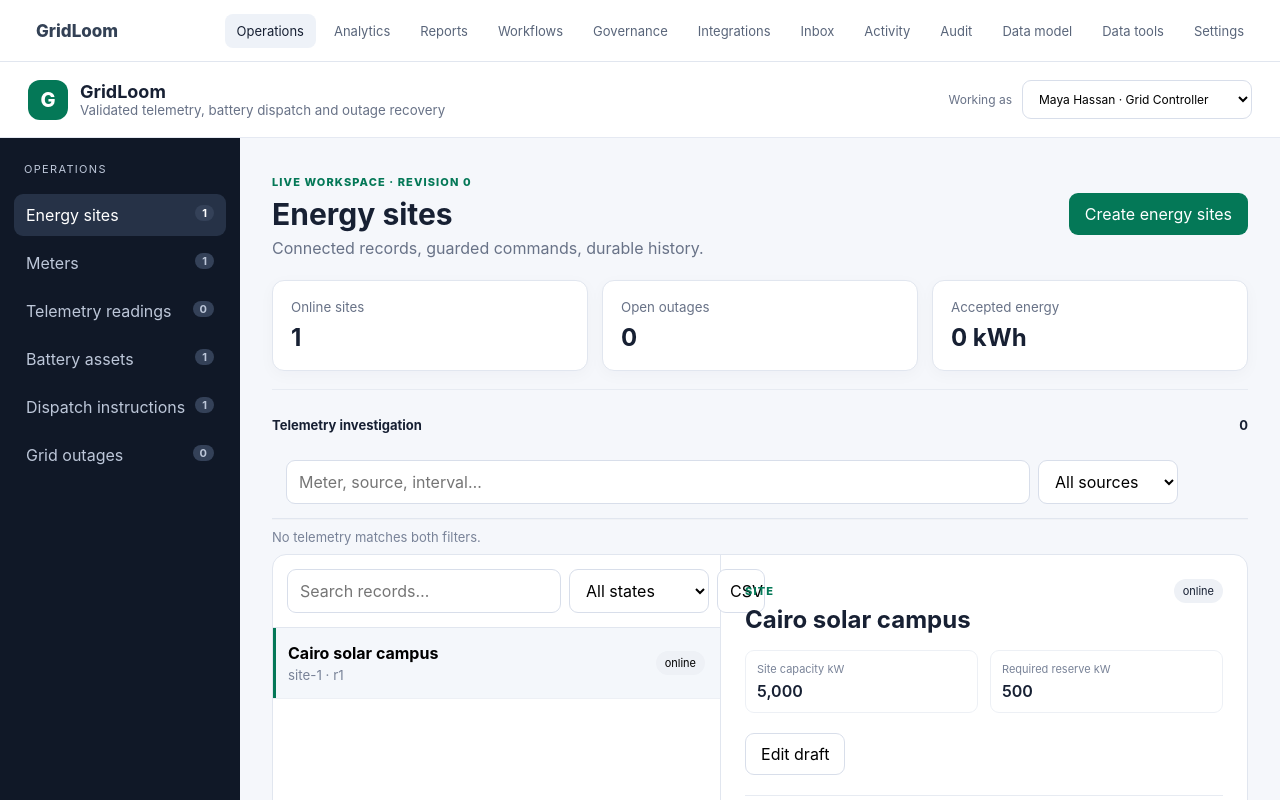
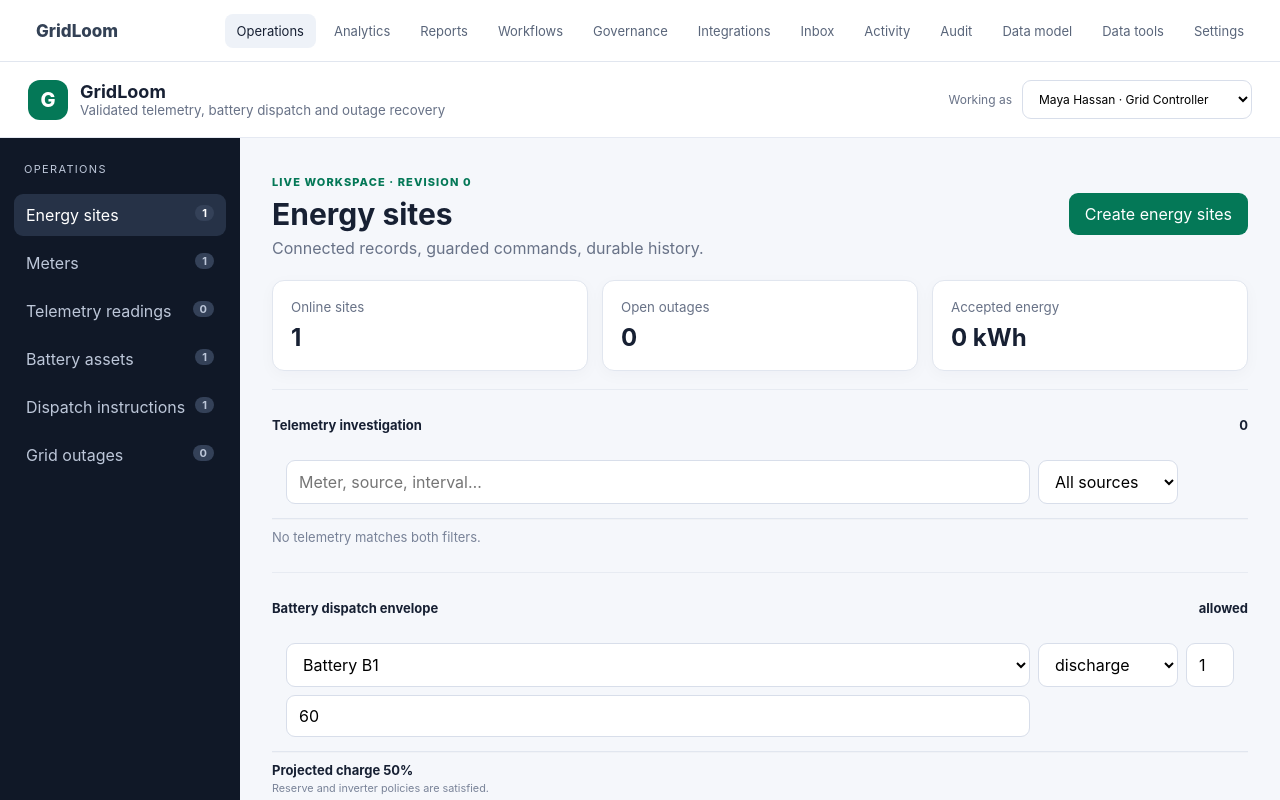
Before and after one commit to Akrambadr99/CobaltRoom, a React (Vite) app: page /operations in a window 1280 px wide. Shown: the top 800 px of the page. Built offline with nearby package versions, Linux system fonts and the light colour scheme.

Commit message:
Add battery dispatch envelope workflow

```diff
--- /dev/null
+++ b/src/features/workspace/DomainDepthPanel.tsx
@@ -0,0 +1,4 @@
+/* eslint-disable react-refresh/only-export-components */
+import{useState}from'react';import type{Entity,Snapshot}from'../../workspace/types';
+export function dispatchEnvelope(battery:Entity|undefined,site:Entity|undefined,power:number,duration:number,mode:string){if(battery?.kind!=='battery'||site?.kind!=='site')return{allowed:false,nextSoc:0,reasons:['Choose an available battery.']};const energy=power*duration/60,delta=energy/Math.max(1,Number(battery.fields['capacity']??0))*100,nextSoc=Number(battery.fields['soc']??0)+(mode==='charge'?delta:-delta),reasons=[...(site.status==='online'?[]:['Site is not online.']),...(battery.status==='standby'?[]:['Battery is not on standby.']),...(power<=Number(battery.fields['limit']??0)?[]:['Power exceeds inverter limit.']),...(nextSoc>=15&&nextSoc<=95?[]:['Dispatch breaches reserve bounds.'])];return{allowed:reasons.length===0,nextSoc:Math.round(nextSoc),reasons};}
+export function DomainDepthPanel({snapshot}:{snapshot:Snapshot}){const batteries=snapshot.entities.filter((item)=>item.kind==='battery'),[batteryId,setBatteryId]=useState(batteries[0]?.id??''),[power,setPower]=useState(100),[duration,setDuration]=useState(60),[mode,setMode]=useState('discharge'),battery=batteries.find((item)=>item.id===batteryId),site=snapshot.entities.find((item)=>item.id===battery?.fields['site']),result=dispatchEnvelope(battery,site,power,duration,mode);return <section className="sub" aria-label="Battery dispatch envelope"><h3>Battery dispatch envelope <span>{result.allowed?'allowed':'blocked'}</span></h3><div className="filters"><select aria-label="Dispatch battery" value={batteryId} onChange={(event)=>{setBatteryId(event.target.value);}}>{batteries.map((item)=><option key={item.id} value={item.id}>{item.title}</option>)}</select><select aria-label="Dispatch mode" value={mode} onChange={(event)=>{setMode(event.target.value);}}><option>discharge</option><option>charge</option></select><input aria-label="Dispatch power" type="number" value={power} onChange={(event)=>{setPower(event.target.valueAsNumber);}}/><input aria-label="Dispatch duration" type="number" value={duration} onChange={(event)=>{setDuration(event.target.valueAsNumber);}}/></div><p><b>Projected charge {result.nextSoc}%</b><small>{result.allowed?'Reserve and inverter policies are satisfied.':result.reasons.join(' ')}</small></p></section>;}
--- a/src/features/workspace/WorkspacePage.tsx
+++ b/src/features/workspace/WorkspacePage.tsx
@@ -6,6 +6,7 @@ import { useAppServices } from '../../application/useAppServices';
 import { csv, linkedRecords, queryEntities } from '../../workspace/selectors';
 import type { Entity, Field, Snapshot, Value } from '../../workspace/types';
 import { DomainWorkflowPanel } from './DomainWorkflowPanel';
+import { DomainDepthPanel } from './DomainDepthPanel';
 const initialValues = (fields: Field[]) => Object.fromEntries(fields.map(field => [field.key, field.initial ?? (field.type === 'number' ? 0 : '')]));
 const download = (name: string, body: string, type: string) => { const anchor = document.createElement('a'); anchor.href = URL.createObjectURL(new Blob([body], { type })); anchor.download = name; anchor.click(); URL.revokeObjectURL(anchor.href); };
 export function WorkspacePage() {
@@ -88,7 +89,7 @@ export function WorkspacePage() {
     <header><div className="brand"><span>{product.name.slice(0, 1)}</span><div><strong>{product.name}</strong><small>{product.description}</small></div></div><label className="actor">Working as<select aria-label="Current actor" value={actorId} onChange={event => setActorId(event.target.value)}>{product.actors.map(actor => <option key={actor.id} value={actor.id}>{actor.name} · {actor.role}</option>)}</select></label></header>
     <div className="layout"><aside><p>Operations</p>{product.kinds.map(item => <button key={item.key} className={kind === item.key ? 'active' : ''} onClick={() => { setKind(item.key); setStatus(''); }}><span>{item.label}</span><b>{snapshot.entities.filter(entity => entity.kind === item.key).length}</b></button>)}<div className="aside-actions"><button onClick={() => download(product.name + '-backup.json', JSON.stringify(snapshot, null, 2), 'application/json')}>Export backup</button><button onClick={() => importRef.current?.click()}>Restore backup</button><input ref={importRef} hidden type="file" accept="application/json" onChange={event => void importBackup(event)}/></div></aside>
       <main><section className="hero"><div><small>LIVE WORKSPACE · REVISION {snapshot.revision}</small><h1>{definition?.label}</h1><p>Connected records, guarded commands, durable history.</p></div><button className="primary" onClick={openCreate}>Create {definition?.label.toLowerCase()}</button></section>
-        <section className="metrics">{product.metrics(snapshot.entities).map(metric => <article key={metric.label}><small>{metric.label}</small><strong>{metric.value}</strong></article>)}</section><DomainWorkflowPanel snapshot={snapshot}/>
+        <section className="metrics">{product.metrics(snapshot.entities).map(metric => <article key={metric.label}><small>{metric.label}</small><strong>{metric.value}</strong></article>)}</section><DomainWorkflowPanel snapshot={snapshot}/><DomainDepthPanel snapshot={snapshot}/>
         {notice && <p role="status" className="notice">{notice}</p>}
         <section className="workspace"><div className="list"><div className="filters"><input aria-label="Search records" placeholder="Search records…" value={query} onChange={event => setQuery(event.target.value)}/><select aria-label="Filter status" value={status} onChange={event => setStatus(event.target.value)}><option value="">All states</option>{definition?.states.map(item => <option key={item}>{item}</option>)}</select><button title="Export current view" onClick={() => download(kind + '.csv', csv(rows), 'text/csv')}>CSV</button></div>{rows.map(row => <button className={selectedId === row.id ? 'row selected' : 'row'} key={row.id} onClick={() => setSelectedId(row.id)}><span><strong>{row.title}</strong><small>{row.id} · r{row.revision}</small></span><em>{row.status}</em></button>)}{rows.length === 0 && <p className="empty">No records match this view.</p>}</div>
           <div className="detail">{selected ? <><div className="detail-title"><div><small>{selected.kind.toUpperCase()}</small><h2>{selected.title}</h2></div><span>{selected.status}</span></div><dl>{definition?.fields.map(field => <div key={field.key}><dt>{field.label}</dt><dd>{display(selected.fields[field.key], snapshot.entities)}</dd></div>)}</dl><div className="toolbar"><button onClick={openEdit}>Edit draft</button>{available.map(item => <button className="primary" key={item.key} onClick={() => openOperation(item.key)}>{item.label}</button>)}</div><Linked entity={selected} snapshot={snapshot}/><History entity={selected} snapshot={snapshot}/></> : <p className="empty">Choose a record to inspect it.</p>}</div></section>
```
Also changed, not shown: 2 other files (tests, documents, lock files or other folders).
